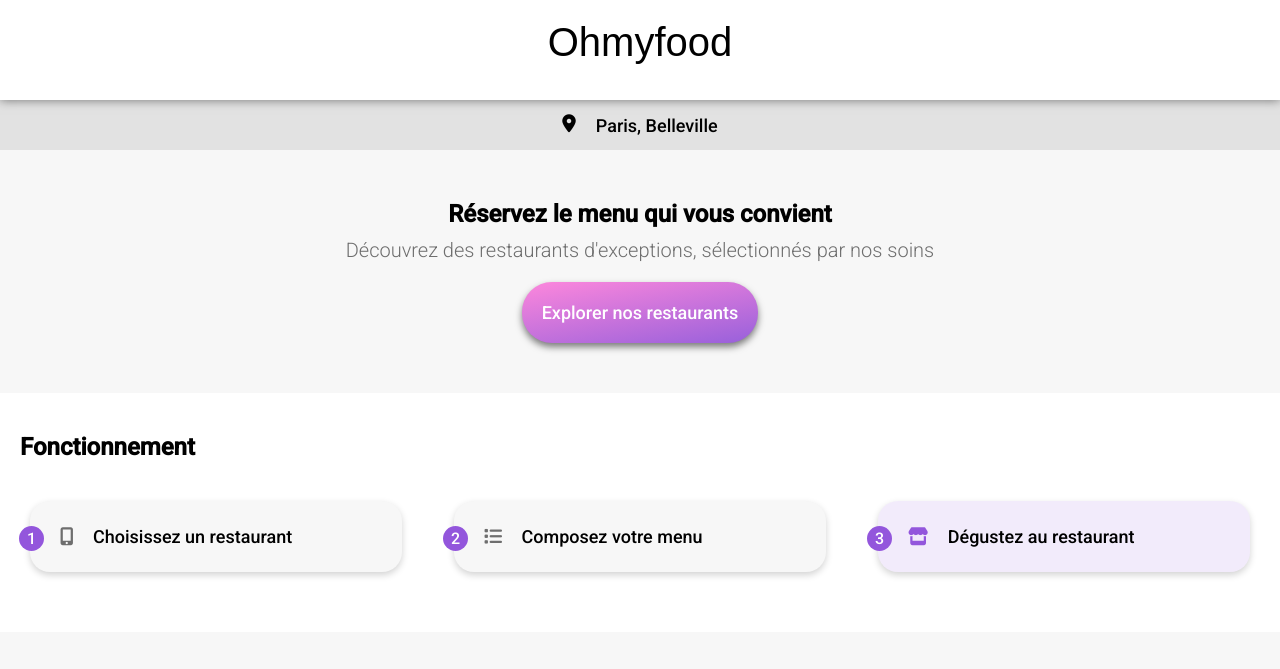
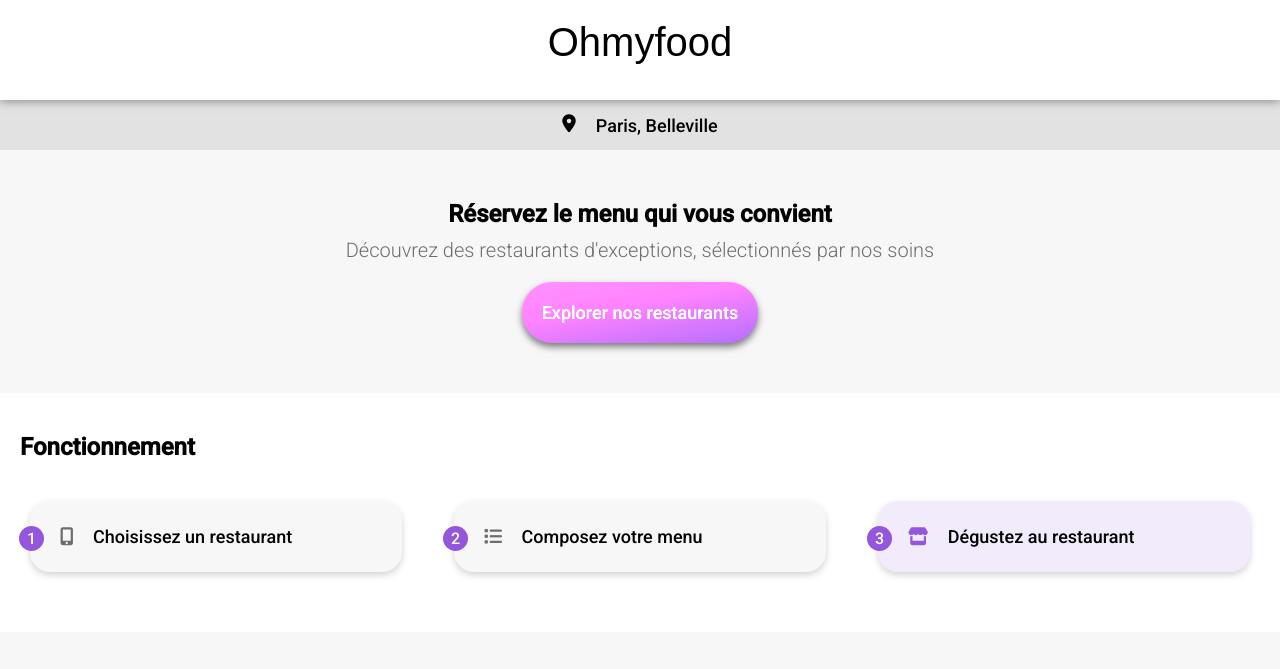
Before and after one commit to Super-Pazzo/Projet3Git, a plain HTML site: page index.html in a window 1280 px wide. In both pictures the pointer is over the input "Explorer nos restaurants". Shown: the top 669 px of the page. Drawn offline with Linux system fonts and the light colour scheme; a web font is replaced by a local one.

Commit message:
éclairciement du bouton modifié

```diff
--- a/public/css/src/header.css
+++ b/public/css/src/header.css
@@ -53,7 +53,7 @@ box-shadow: 0px 0px 10px 0 rgba(0, 0, 0, 0.507);
 }
 .explorebtn:hover {
 
-    background: linear-gradient(170deg, #fd87dc, #9860db  );
+    filter: brightness(1.2);
     cursor: pointer;
     background-color: white;
     box-shadow: 0px 4x 7px 0px rgba(0, 0, 0, 0.5);
```
